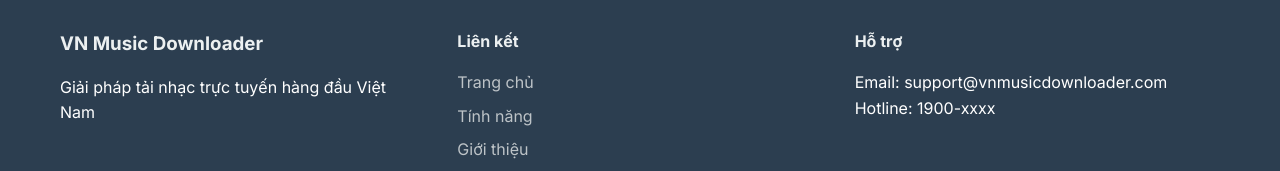
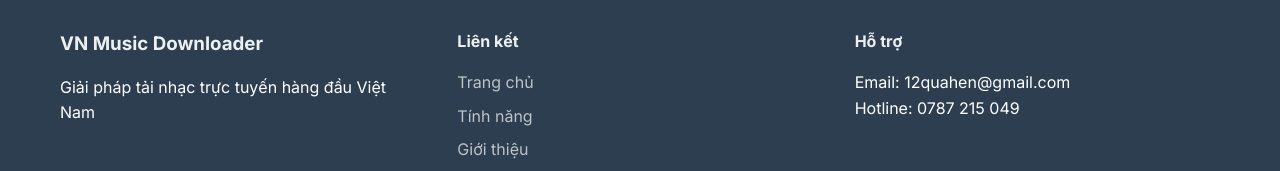
Before and after one commit to moii64/musicvndow, a website: page public/index.html in a window 1280 px wide. Shown: the part 2071-2242 px from the top of the page. Drawn offline with Linux system fonts and the light colour scheme; no server answers.

Commit message:
index.html

```diff
--- a/public/index.html
+++ b/public/index.html
@@ -180,8 +180,8 @@
                 </div>
                 <div class="footer-section">
                     <h4>Hỗ trợ</h4>
-                    <p>Email: support@vnmusicdownloader.com</p>
-                    <p>Hotline: 1900-xxxx</p>
+                    <p>Email: 12quahen@gmail.com</p>
+                    <p>Hotline: 0787 215 049 </p>
                 </div>
             </div>
             <div class="footer-bottom">
```
